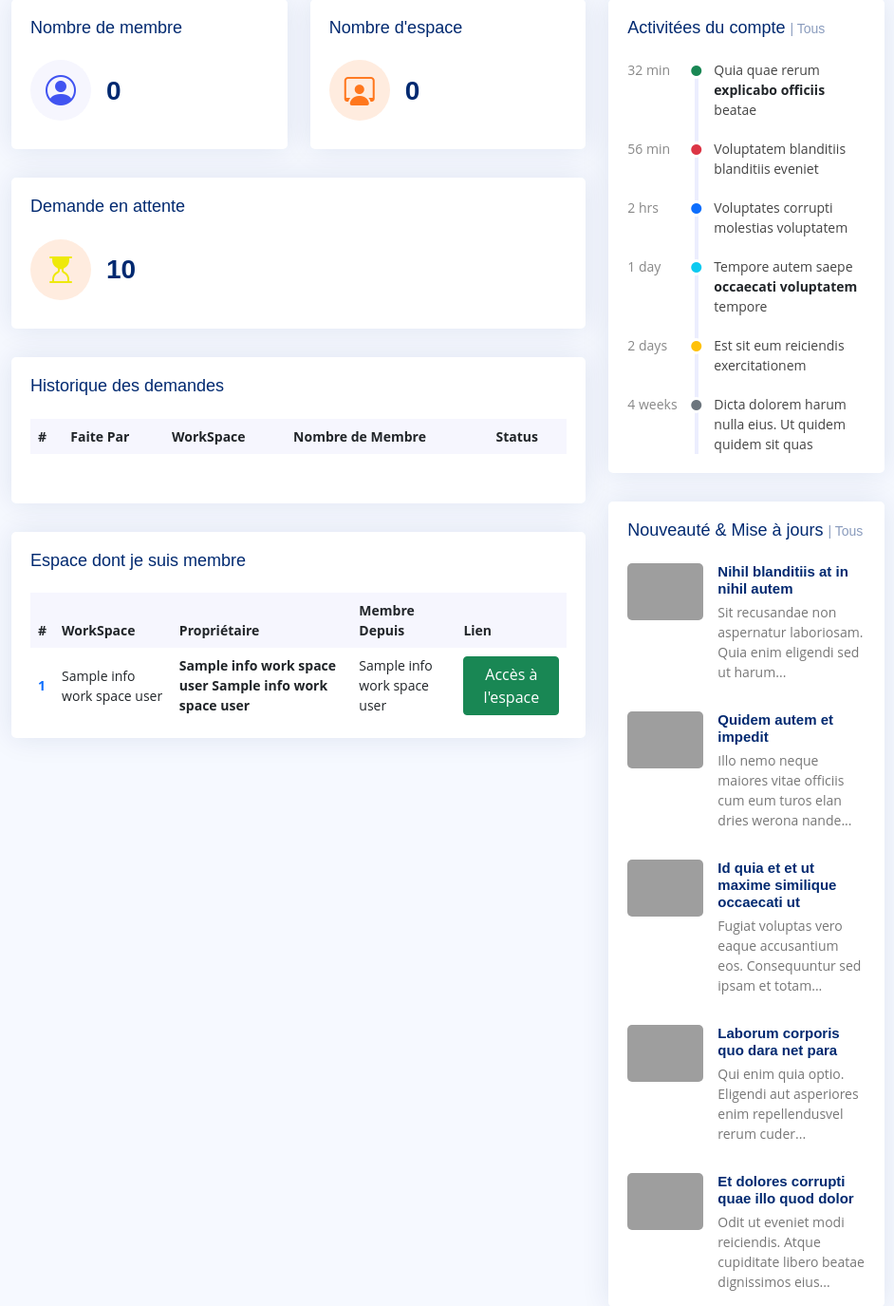
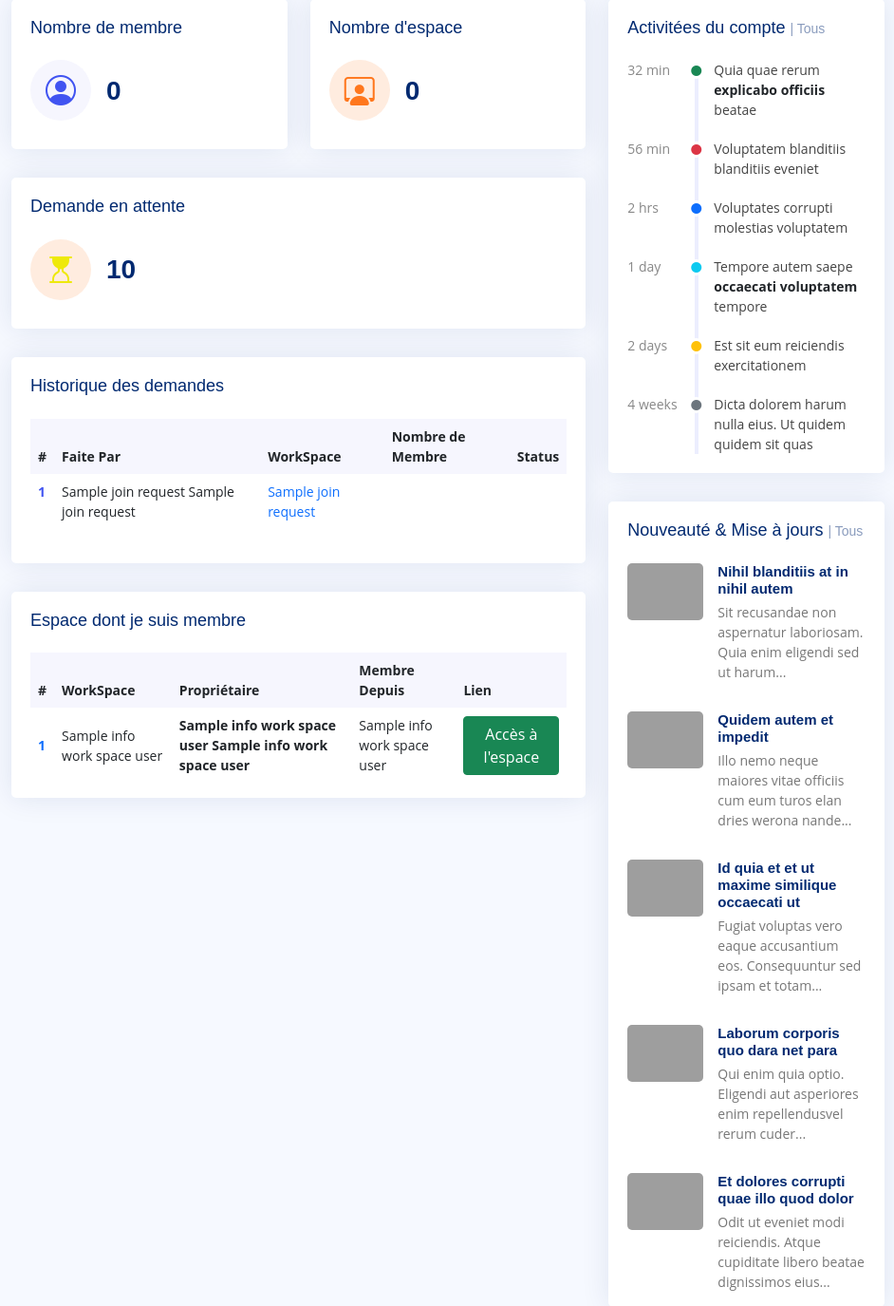
Before and after one commit to ReyzanN/WorkSapce, a PHP site: template pages/body-account.php in a window 1280 px wide. Shown: the part 203-1578 px from the top of the page at 95% size, without its empty margins (318-1260 px from the left). Run offline with PHP 8.4, Linux system fonts and the light colour scheme; the template is opened without the code that fills it: most values are stand-ins (such as "Sample title", 1, 10 or a date in 2020); lists and menus that the app fills with data are empty; grey boxes are pictures that could not be loaded.

Commit message:
MAJ BDD + Historique demande

```diff
--- a/account.php
+++ b/account.php
@@ -15,6 +15,7 @@
 
 $InfoUsers = $Core->GetInfoAccount($_SESSION['email']);
 $InfoWorkSpaceUsers = $Core->GetInfoWorkSpaceForMembers($_SESSION['email']);
+$JoinRequest = $Core->GetInvitationPendingAndRefused($_SESSION['email']);
 include($headerAccount);
 include($sideBarAccount);
 if (isset($_REQUEST['param'])){
--- a/pages/body-account.php
+++ b/pages/body-account.php
@@ -97,13 +97,28 @@
                                     </tr>
                                     </thead>
                                     <tbody>
-                                    <tr>
-                                        <th scope="row"><a href="#"></a></th>
-                                        <td></td>
-                                        <td><a href="#" class="text-primary"></a></td>
-                                        <td></td>
-                                        <td><span class="badge bg-success"></span></td>
-                                    </tr>
+                                    <?php
+                                     foreach ($JoinRequest as $Request){
+                                    ?>
+                                         <tr>
+                                             <th scope="row"><a href="#"><?php echo $Request[0] ?></a></th>
+                                             <td><?php echo $Request[2]." ".$Request[1] ?></td>
+                                             <td><a href="#" class="text-primary"><?php echo $Request[3]?></a></td>
+                                             <td></td>
+                                             <?php if ($Request[5] == 1){?>
+                                                 <td><span class="badge bg-danger"><?php echo $Request[4] ?></span></td>
+                                             <?php
+                                             }elseif($Request[5] == 2) { ?>
+                                             <td><span class="badge bg-sucess"><?php echo $Request[4] ?></span></td>
+                                             <?php
+                                             }elseif ($Request[5] == 3){
+                                             ?>
+                                             <td><span class="badge bg-warning"><?php echo $Request[4] ?></span></td>
+
+                                         </tr>
+                                    <?php
+                                     }}
+                                     ?>
                                     </tbody>
                                 </table>
 
@@ -135,8 +150,8 @@
                                         <tr>
                                             <td><a href="#" class="text-primary fw-bold"><?php echo $InfoWorkSpace[0] ?></a></td>
                                             <td><?php echo $InfoWorkSpace[1] ?></td>
-                                            <td class="fw-bold"><?php echo $InfoWorkSpace[3]."&nbsp;".$InfoWorkSpace[4]  ?></td>
-                                            <td><?php echo $InfoWorkSpace[2] ?></td>
+                                            <td class="fw-bold"><?php echo $InfoWorkSpace[3]."&nbsp;".$InfoWorkSpace[2]  ?></td>
+                                            <td><?php echo $InfoWorkSpace[4] ?></td>
                                             <td><button class="btn btn-success btn" type="button">Accès à l'espace</button></td>
                                         </tr>
                                     <?php
```
Also changed, not shown: Core/MainCore.php (+25 -18 lines), 2 other files.
